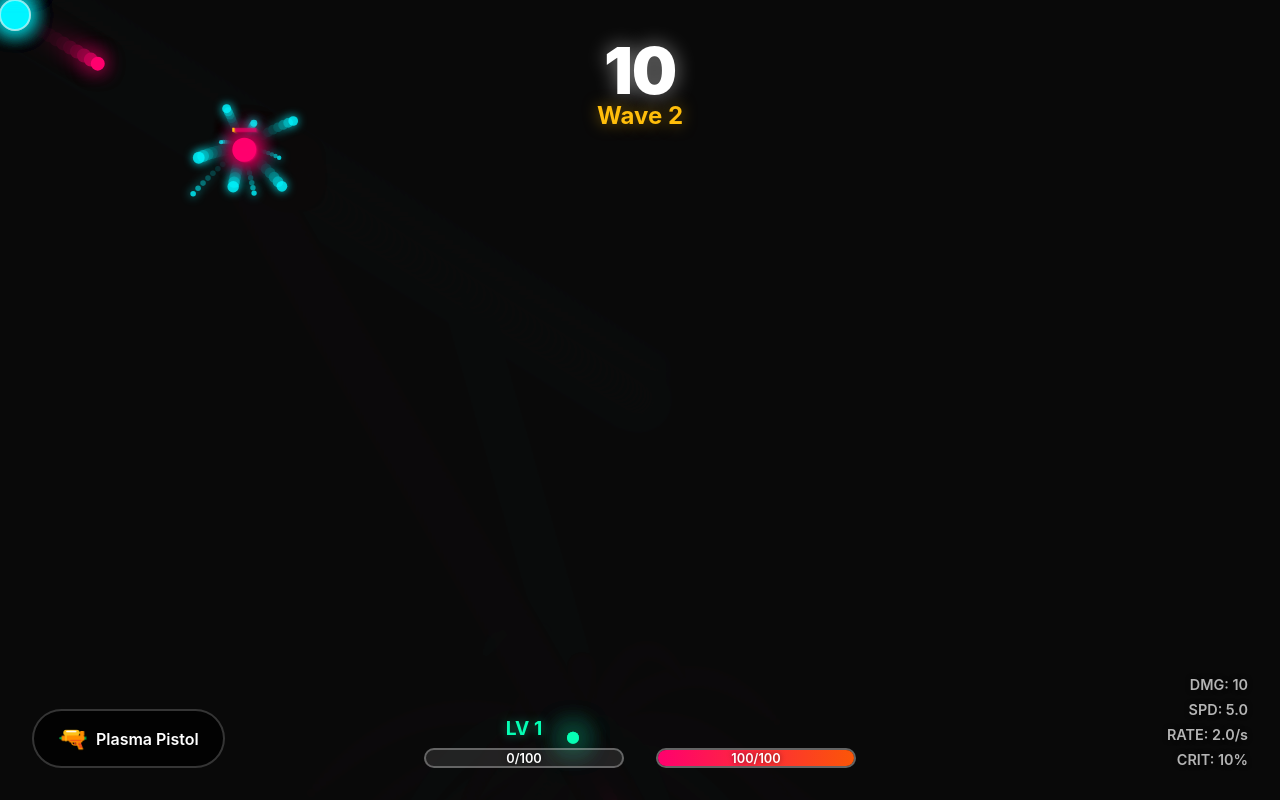
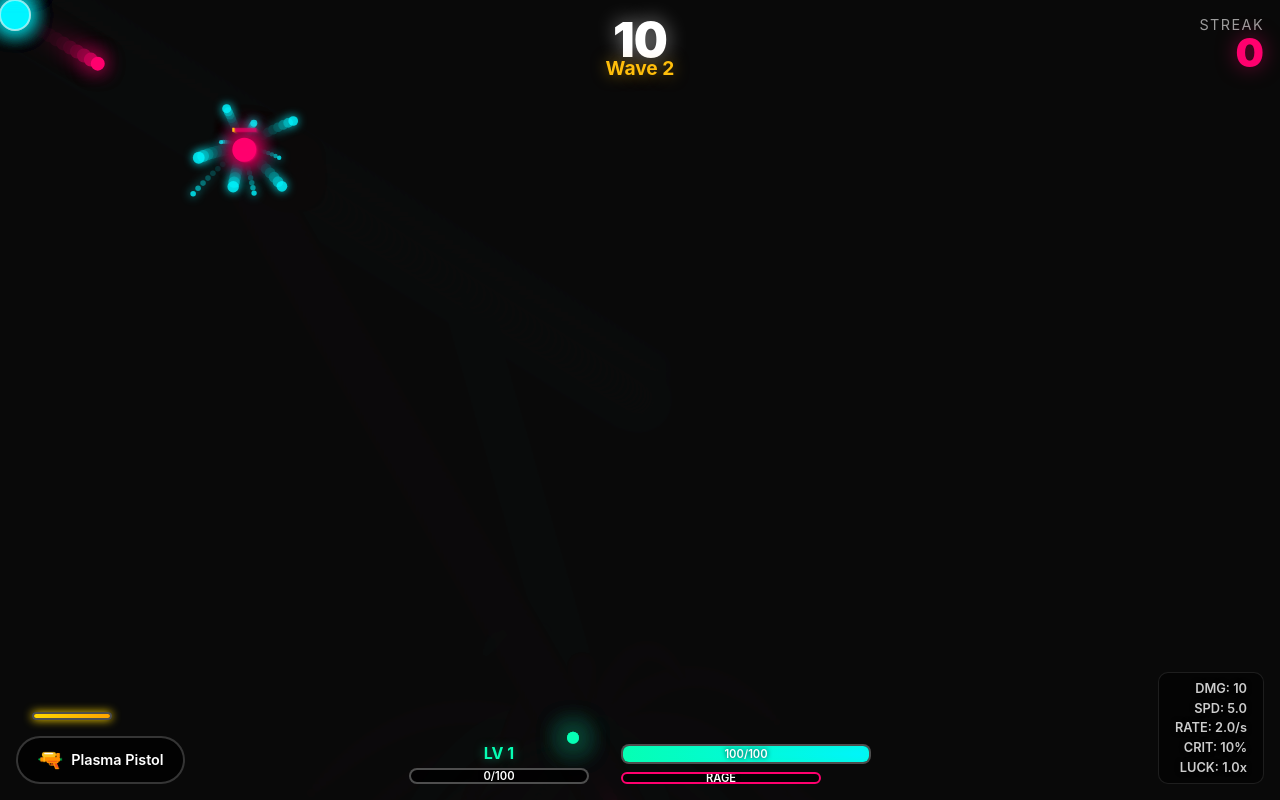
Before and after one commit to gtolontop/casual-game, a React (Vite) app: page / in a window 1280 px wide. Both pictures are taken after a click on the button "PLAY". Built offline with nearby package versions, Linux system fonts and the light colour scheme.

Commit message:
Add new game state properties for kill streak, dash mechanics, and rage bar; update UI to display kill streak and dash readiness

```diff
--- a/src/components/UI.css
+++ b/src/components/UI.css
@@ -10,31 +10,60 @@
 
 .ui-top {
   position: absolute;
-  top: 2rem;
+  top: 1rem;
   left: 50%;
   transform: translateX(-50%);
   text-align: center;
 }
 
 .score {
-  font-size: 4rem;
+  font-size: 3rem;
   font-weight: 900;
   color: white;
   text-shadow: 0 0 20px rgba(255, 255, 255, 0.5);
   letter-spacing: -0.02em;
+  line-height: 1;
 }
 
 .wave-indicator {
-  font-size: 1.5rem;
+  font-size: 1.2rem;
   font-weight: 700;
   color: #FFBE0B;
   margin-top: -0.5rem;
   text-shadow: 0 0 15px rgba(255, 190, 11, 0.5);
 }
 
+.kill-streak {
+  position: absolute;
+  top: 1rem;
+  right: 1rem;
+  text-align: right;
+}
+
+.streak-label {
+  font-size: 0.9rem;
+  color: rgba(255, 255, 255, 0.6);
+  text-transform: uppercase;
+  letter-spacing: 0.1em;
+}
+
+.streak-count {
+  font-size: 2.5rem;
+  font-weight: 900;
+  color: #FF006E;
+  text-shadow: 0 0 20px rgba(255, 0, 110, 0.5);
+  line-height: 1;
+}
+
+.combo-multiplier {
+  font-size: 1rem;
+  color: #FFBE0B;
+  font-weight: 700;
+}
+
 .ui-bottom {
   position: absolute;
-  bottom: 2rem;
+  bottom: 1rem;
   left: 50%;
   transform: translateX(-50%);
   display: flex;
@@ -47,106 +76,268 @@
 }
 
 .level {
-  font-size: 1.2rem;
+  font-size: 1rem;
   font-weight: 700;
   color: #06FFB4;
-  margin-bottom: 0.5rem;
+  margin-bottom: 0.3rem;
   text-shadow: 0 0 10px rgba(6, 255, 180, 0.5);
 }
 
-.xp-bar, .hp-bar {
-  width: 200px;
-  height: 20px;
-  background: rgba(255, 255, 255, 0.1);
+.xp-bar, .hp-bar, .rage-bar {
+  width: 180px;
+  height: 16px;
+  background: rgba(0, 0, 0, 0.8);
   border: 2px solid rgba(255, 255, 255, 0.3);
-  border-radius: 10px;
+  border-radius: 8px;
   overflow: hidden;
   position: relative;
+}
+
+.hp-bar {
+  width: 250px;
+  height: 20px;
 }
 
 .xp-fill {
   height: 100%;
   background: linear-gradient(90deg, #06FFB4, #3A86FF);
   transition: width 0.3s ease;
-  box-shadow: 0 0 10px rgba(6, 255, 180, 0.5);
+  box-shadow: inset 0 0 10px rgba(6, 255, 180, 0.5);
 }
 
 .hp-fill {
   height: 100%;
-  background: linear-gradient(90deg, #FF006E, #FB5607);
+  background: linear-gradient(90deg, #06FFB4, #00F5FF);
   transition: width 0.3s ease;
-  box-shadow: 0 0 10px rgba(255, 0, 110, 0.5);
+  box-shadow: inset 0 0 10px rgba(6, 255, 180, 0.5);
 }
 
-.xp-text, .hp-text {
+.hp-fill.low {
+  background: linear-gradient(90deg, #FF006E, #FB5607);
+  animation: pulse 0.5s infinite;
+}
+
+.rage-bar {
+  width: 200px;
+  margin-top: 0.5rem;
+  height: 12px;
+  border-color: #FF006E;
+}
+
+.rage-fill {
+  height: 100%;
+  background: linear-gradient(90deg, #FF006E, #8338EC);
+  transition: width 0.3s ease;
+  box-shadow: inset 0 0 15px rgba(255, 0, 110, 0.8);
+}
+
+.rage-fill.ready {
+  animation: rageReady 0.5s infinite;
+}
+
+@keyframes rageReady {
+  0%, 100% { opacity: 1; }
+  50% { opacity: 0.6; }
+}
+
+@keyframes pulse {
+  0%, 100% { opacity: 1; }
+  50% { opacity: 0.7; }
+}
+
+.xp-text, .hp-text, .rage-text {
   position: absolute;
   top: 50%;
   left: 50%;
   transform: translate(-50%, -50%);
-  font-size: 0.8rem;
+  font-size: 0.7rem;
   font-weight: 600;
   color: white;
-  text-shadow: 0 0 5px rgba(0, 0, 0, 0.5);
+  text-shadow: 0 0 5px rgba(0, 0, 0, 0.8);
+}
+
+.hp-info {
+  text-align: center;
 }
 
 .power-ups-display {
   position: absolute;
-  top: 2rem;
-  right: 2rem;
+  top: 6rem;
+  right: 1rem;
   display: flex;
-  gap: 0.5rem;
+  flex-direction: column;
+  gap: 0.3rem;
+  align-items: flex-end;
 }
 
 .power-up-indicator {
   position: relative;
-  width: 50px;
-  height: 50px;
-  background: rgba(138, 56, 236, 0.2);
+  width: 40px;
+  height: 40px;
+  background: rgba(0, 0, 0, 0.7);
   border: 2px solid rgba(138, 56, 236, 0.5);
-  border-radius: 10px;
+  border-radius: 8px;
   display: flex;
   align-items: center;
   justify-content: center;
-  font-size: 1.5rem;
+  font-size: 1.2rem;
 }
 
 .power-up-level {
   position: absolute;
-  bottom: -5px;
-  right: -5px;
+  bottom: -4px;
+  right: -4px;
   background: #FFBE0B;
   color: #000;
-  width: 20px;
-  height: 20px;
+  width: 16px;
+  height: 16px;
   border-radius: 50%;
   display: flex;
   align-items: center;
   justify-content: center;
-  font-size: 0.8rem;
+  font-size: 0.7rem;
   font-weight: 700;
 }
 
 .stats-display {
   position: absolute;
-  bottom: 2rem;
-  right: 2rem;
+  bottom: 1rem;
+  right: 1rem;
   display: flex;
   flex-direction: column;
-  gap: 0.5rem;
+  gap: 0.3rem;
   text-align: right;
+  background: rgba(0, 0, 0, 0.5);
+  padding: 0.5rem 1rem;
+  border-radius: 10px;
+  border: 1px solid rgba(255, 255, 255, 0.1);
 }
 
 .stat {
-  font-size: 0.9rem;
-  color: rgba(255, 255, 255, 0.7);
+  font-size: 0.8rem;
+  color: rgba(255, 255, 255, 0.8);
   font-weight: 600;
   text-shadow: 0 0 5px rgba(0, 0, 0, 0.5);
+}
+
+.weapon-display {
+  position: absolute;
+  bottom: 1rem;
+  left: 1rem;
+}
+
+.current-weapon {
+  display: flex;
+  align-items: center;
+  gap: 0.5rem;
+  background: rgba(0, 0, 0, 0.7);
+  padding: 0.6rem 1.2rem;
+  border-radius: 25px;
+  border: 2px solid rgba(255, 255, 255, 0.2);
+}
+
+.weapon-icon {
+  font-size: 1.3rem;
+}
+
+.weapon-name {
+  font-size: 0.9rem;
+  font-weight: 600;
+  color: white;
+}
+
+.dash-indicator {
+  position: absolute;
+  bottom: 4rem;
+  left: 1rem;
+  width: 80px;
+  height: 8px;
+  background: rgba(0, 0, 0, 0.8);
+  border: 2px solid rgba(255, 255, 255, 0.3);
+  border-radius: 4px;
+  overflow: hidden;
+}
+
+.dash-fill {
+  height: 100%;
+  background: linear-gradient(90deg, #FFD700, #FFA500);
+  transition: width 0.1s linear;
+}
+
+.dash-ready {
+  animation: dashReady 0.5s infinite;
+}
+
+@keyframes dashReady {
+  0%, 100% { box-shadow: 0 0 10px #FFD700; }
+  50% { box-shadow: 0 0 20px #FFD700; }
+}
+
+.boss-hp-container {
+  position: absolute;
+  top: 6rem;
+  left: 50%;
+  transform: translateX(-50%);
+  width: 500px;
+  max-width: 90%;
+}
+
+.boss-name {
+  text-align: center;
+  font-size: 1.8rem;
+  font-weight: 800;
+  color: #FF006E;
+  text-shadow: 0 0 20px rgba(255, 0, 110, 0.5);
+  margin-bottom: 0.5rem;
+  letter-spacing: 0.1em;
+  animation: bossGlow 2s infinite;
+}
+
+@keyframes bossGlow {
+  0%, 100% { text-shadow: 0 0 20px rgba(255, 0, 110, 0.5); }
+  50% { text-shadow: 0 0 40px rgba(255, 0, 110, 0.8); }
+}
+
+.boss-hp-bar {
+  height: 25px;
+  background: rgba(0, 0, 0, 0.9);
+  border: 3px solid #FF006E;
+  border-radius: 15px;
+  overflow: hidden;
+  box-shadow: 0 0 30px rgba(255, 0, 110, 0.3);
+  position: relative;
+}
+
+.boss-hp-fill {
+  height: 100%;
+  background: linear-gradient(90deg, #FF006E, #8338EC, #FF006E);
+  background-size: 200% 100%;
+  animation: bossHpGradient 3s linear infinite;
+  transition: width 0.3s ease;
+  box-shadow: inset 0 0 20px rgba(255, 0, 110, 0.5);
+}
+
+@keyframes bossHpGradient {
+  0% { background-position: 0% 0%; }
+  100% { background-position: 200% 0%; }
+}
+
+.boss-hp-text {
+  position: absolute;
+  top: 50%;
+  left: 50%;
+  transform: translate(-50%, -50%);
+  font-size: 0.9rem;
+  font-weight: 700;
+  color: white;
+  text-shadow: 0 0 5px #000;
 }
 
 @media (max-width: 768px) {
   .ui-bottom {
     flex-direction: column;
-    gap: 1rem;
+    gap: 0.8rem;
+    bottom: 0.5rem;
   }
 
   .xp-bar, .hp-bar {
@@ -157,71 +348,26 @@
     top: auto;
     bottom: 8rem;
     left: 50%;
+    right: auto;
     transform: translateX(-50%);
+    flex-direction: row;
   }
 
   .stats-display {
     display: none;
   }
+
+  .kill-streak {
+    right: 0.5rem;
+    top: 0.5rem;
   }
 
   .weapon-display {
-  position: absolute;
-  bottom: 2rem;
-  left: 2rem;
+    bottom: 0.5rem;
+    left: 0.5rem;
   }
 
-.current-weapon {
-  display: flex;
-  align-items: center;
-  gap: 0.5rem;
-  background: rgba(0, 0, 0, 0.7);
-  padding: 0.8rem 1.5rem;
-  border-radius: 30px;
-  border: 2px solid rgba(255, 255, 255, 0.2);
+  .dash-indicator {
+    bottom: 3rem;
   }
-
-.weapon-icon {
-  font-size: 1.5rem;
 }
-
-.weapon-name {
-  font-size: 1rem;
-  font-weight: 600;
-  color: white;
-}
-
-.boss-hp-container {
-  position: absolute;
-  top: 8rem;
-  left: 50%;
-  transform: translateX(-50%);
-  width: 400px;
-  max-width: 80%;
-}
-
-.boss-name {
-  text-align: center;
-  font-size: 1.5rem;
-  font-weight: 800;
-  color: #FF006E;
-  text-shadow: 0 0 20px rgba(255, 0, 110, 0.5);
-  margin-bottom: 0.5rem;
-  letter-spacing: 0.1em;
-}
-
-.boss-hp-bar {
-  height: 30px;
-  background: rgba(0, 0, 0, 0.8);
-  border: 3px solid #FF006E;
-  border-radius: 15px;
-  overflow: hidden;
-  box-shadow: 0 0 30px rgba(255, 0, 110, 0.3);
-}
-
-.boss-hp-fill {
-  height: 100%;
-  background: linear-gradient(90deg, #FF006E, #8338EC);
-  transition: width 0.3s ease;
-  box-shadow: 0 0 20px rgba(255, 0, 110, 0.5);
-}
--- a/src/components/UI.tsx
+++ b/src/components/UI.tsx
@@ -4,10 +4,18 @@ import { useGameStore } from '../store/gameStore'
 import './UI.css'
 
 const UI: React.FC = () => {
-  const { score, wave, xp, xpToNext, playerLevel, entities, powerUps, playerStats, currentWeapon, unlockedWeapons } = useGameStore()
+  const {
+    score, wave, xp, xpToNext, playerLevel, entities, powerUps, playerStats,
+    currentWeapon, unlockedWeapons, killStreak, dashReady
+  } = useGameStore()
+
   const player = entities.find(e => e.type === 'player')
   const boss = entities.find(e => e.type === 'boss')
   const activePowerUps = powerUps.filter(p => p.level > 0)
+
+  const hpPercent = player ? (player.hp! / player.maxHp!) : 0
+  const xpPercent = xp / xpToNext
+  const ragePercent = Math.min(playerStats.rageBar / 100, 1)
 
   return (
     <motion.div
@@ -19,16 +27,31 @@ const UI: React.FC = () => {
       <div className="ui-top">
         <motion.div
           className="score"
-          animate={{ scale: [1, 1.1, 1] }}
+          animate={{ scale: [1, 1.05, 1] }}
           transition={{ duration: 0.3 }}
           key={score}
         >
-          {score}
+          {score.toLocaleString()}
         </motion.div>
 
         <div className="wave-indicator">
           Wave {wave}
         </div>
+      </div>
+
+      <div className="kill-streak">
+        <div className="streak-label">Streak</div>
+        <motion.div
+          className="streak-count"
+          animate={{ scale: killStreak > 0 ? [1, 1.2, 1] : 1 }}
+          transition={{ duration: 0.2 }}
+          key={killStreak}
+        >
+          {killStreak}
+        </motion.div>
+        {playerStats.comboMultiplier > 1 && (
+          <div className="combo-multiplier">x{playerStats.comboMultiplier.toFixed(1)}</div>
+        )}
       </div>
 
       <div className="ui-bottom">
@@ -37,7 +60,7 @@ const UI: React.FC = () => {
           <div className="xp-bar">
             <div
               className="xp-fill"
-              style={{ width: `${(xp / xpToNext) * 100}%` }}
+              style={{ width: `${xpPercent * 100}%` }}
             />
             <div className="xp-text">{xp}/{xpToNext}</div>
           </div>
@@ -47,10 +70,17 @@ const UI: React.FC = () => {
           <div className="hp-info">
             <div className="hp-bar">
               <div
-                className="hp-fill"
-                style={{ width: `${(player.hp! / player.maxHp!) * 100}%` }}
+                className={`hp-fill ${hpPercent < 0.3 ? 'low' : ''}`}
+                style={{ width: `${hpPercent * 100}%` }}
               />
               <div className="hp-text">{Math.ceil(player.hp!)}/{player.maxHp}</div>
+            </div>
+            <div className="rage-bar">
+              <div
+                className={`rage-fill ${ragePercent >= 1 ? 'ready' : ''}`}
+                style={{ width: `${ragePercent * 100}%` }}
+              />
+              <div className="rage-text">RAGE</div>
             </div>
           </div>
         )}
@@ -58,11 +88,17 @@ const UI: React.FC = () => {
 
       {activePowerUps.length > 0 && (
         <div className="power-ups-display">
-          {activePowerUps.map(powerUp => (
-            <div key={powerUp.id} className="power-up-indicator">
+          {activePowerUps.slice(0, 8).map(powerUp => (
+            <motion.div
+              key={powerUp.id}
+              className="power-up-indicator"
+              initial={{ scale: 0 }}
+              animate={{ scale: 1 }}
+              transition={{ type: "spring" }}
+            >
               <span className="power-up-icon">{powerUp.icon}</span>
               <span className="power-up-level">{powerUp.level}</span>
-            </div>
+            </motion.div>
           ))}
         </div>
       )}
@@ -72,6 +108,7 @@ const UI: React.FC = () => {
         <div className="stat">SPD: {playerStats.moveSpeed.toFixed(1)}</div>
         <div className="stat">RATE: {playerStats.fireRate.toFixed(1)}/s</div>
         <div className="stat">CRIT: {(playerStats.critChance * 100).toFixed(0)}%</div>
+        <div className="stat">LUCK: {playerStats.luck.toFixed(1)}x</div>
       </div>
 
       <div className="weapon-display">
@@ -79,18 +116,32 @@ const UI: React.FC = () => {
           <span className="weapon-icon">{currentWeapon.icon}</span>
           <span className="weapon-name">{currentWeapon.name}</span>
         </div>
+        <div className={`dash-indicator ${dashReady ? 'dash-ready' : ''}`}>
+          <div
+            className="dash-fill"
+            style={{ width: dashReady ? '100%' : '0%' }}
+          />
+        </div>
       </div>
 
       {boss && (
-        <div className="boss-hp-container">
-          <div className="boss-name">{boss.subtype?.toUpperCase()}</div>
+        <motion.div
+          className="boss-hp-container"
+          initial={{ y: -50, opacity: 0 }}
+          animate={{ y: 0, opacity: 1 }}
+          exit={{ y: -50, opacity: 0 }}
+        >
+          <div className="boss-name">{boss.subtype?.toUpperCase().replace('_', ' ')}</div>
           <div className="boss-hp-bar">
             <div
               className="boss-hp-fill"
               style={{ width: `${(boss.hp! / boss.maxHp!) * 100}%` }}
             />
+            <div className="boss-hp-text">
+              {Math.ceil(boss.hp!)} / {boss.maxHp}
+            </div>
           </div>
-        </div>
+        </motion.div>
       )}
     </motion.div>
   )
```
Also changed, not shown: src/store/gameStore.ts (+8 -2 lines). Lines whose indentation alone changed are shown as unchanged.
